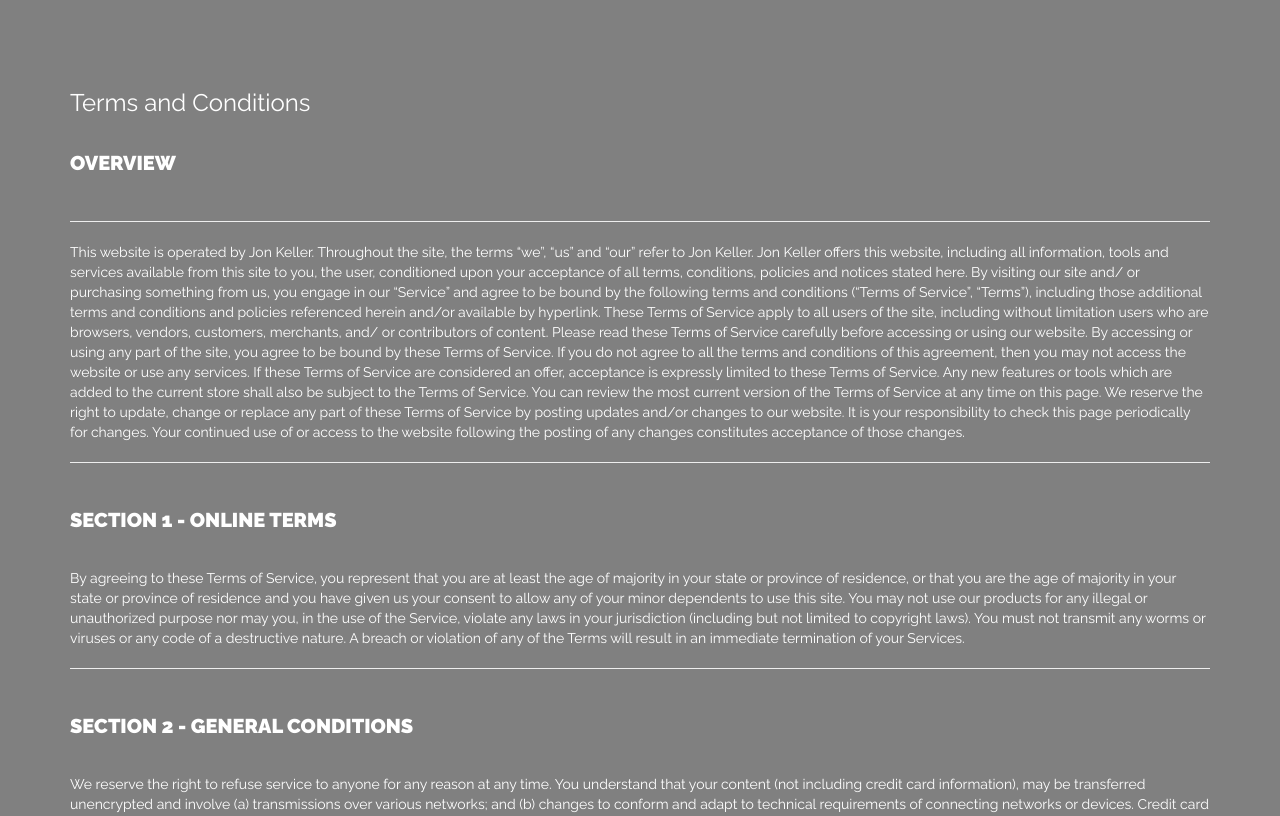
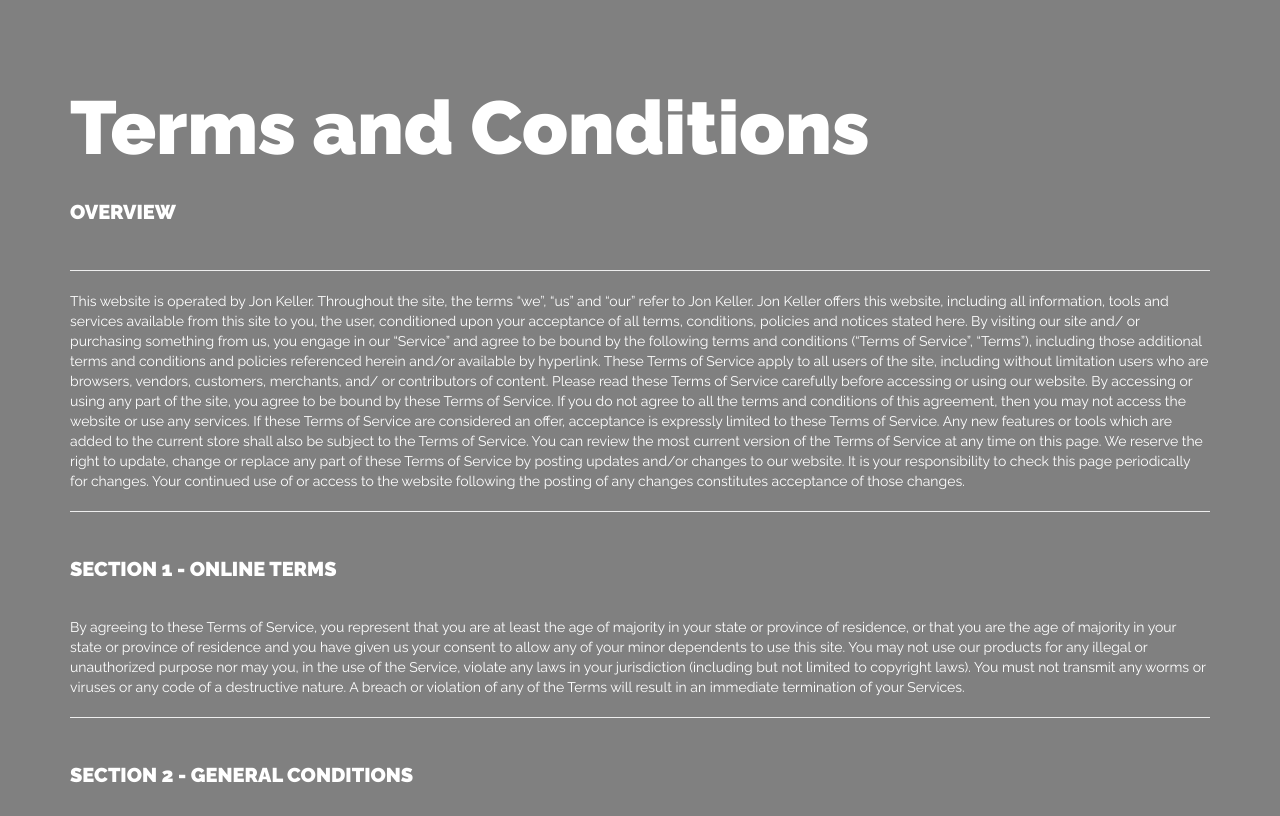
Before and after one commit to JKeller86/jkeller86.github.io, a plain HTML site: page terms.html in a window 1280 px wide. Shown: the top 816 px of the page. Drawn offline with nearby package versions, Linux system fonts and the light colour scheme.

Commit message:
Add files via upload

```diff
--- a/terms.html
+++ b/terms.html
@@ -11,7 +11,8 @@
 <body>
 
 <div class="container">
-	<h3>Terms and Conditions</h3>
+
+	<h1>Terms and Conditions</h1>
 
 	<p>OVERVIEW</p>
 	<hr>
```
